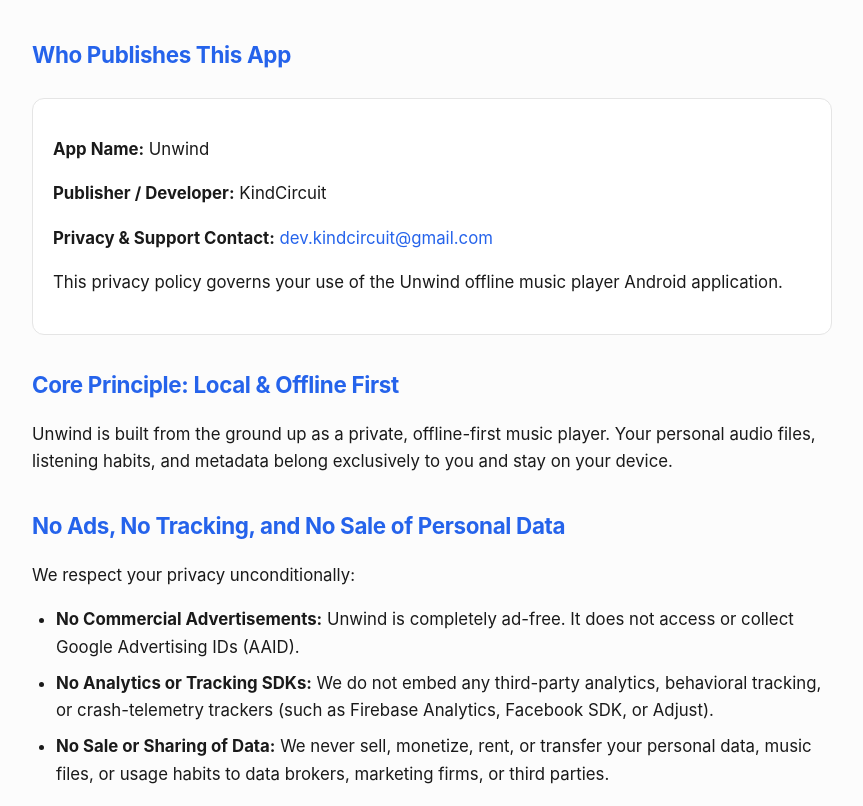
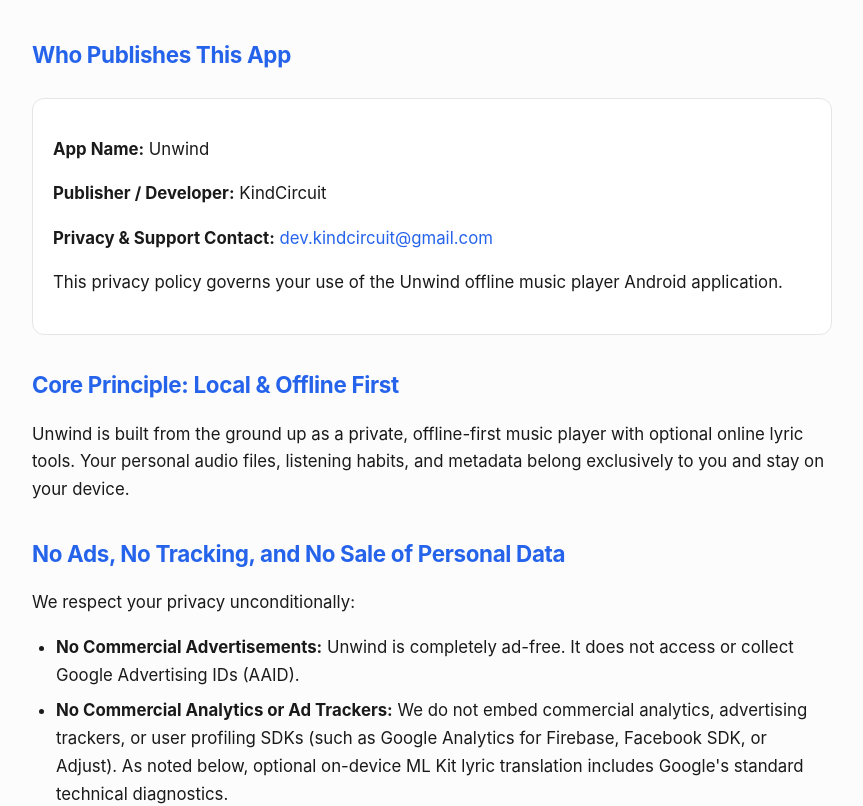
Before and after one commit to kindcircuit/unwind, a plain HTML site: page privacy-policy.html in a window 1280 px wide. Shown: the part 174-980 px from the top of the page, without its empty margins (208-1071 px from the left). Drawn offline with Linux system fonts and the light colour scheme.

Commit message:
Add files via upload

```diff
--- a/privacy-policy.html
+++ b/privacy-policy.html
@@ -108,7 +108,7 @@
 
 <section>
     <h2>Core Principle: Local &amp; Offline First</h2>
-    <p>Unwind is built from the ground up as a private, offline-first music player. Your personal audio files, listening habits, and metadata belong exclusively to you and stay on your device.</p>
+    <p>Unwind is built from the ground up as a private, offline-first music player with optional online lyric tools. Your personal audio files, listening habits, and metadata belong exclusively to you and stay on your device.</p>
 </section>
 
 <section>
@@ -116,7 +116,7 @@
     <p>We respect your privacy unconditionally:</p>
     <ul>
         <li><strong>No Commercial Advertisements:</strong> Unwind is completely ad-free. It does not access or collect Google Advertising IDs (AAID).</li>
-        <li><strong>No Analytics or Tracking SDKs:</strong> We do not embed any third-party analytics, behavioral tracking, or crash-telemetry trackers (such as Firebase Analytics, Facebook SDK, or Adjust).</li>
+        <li><strong>No Commercial Analytics or Ad Trackers:</strong> We do not embed commercial analytics, advertising trackers, or user profiling SDKs (such as Google Analytics for Firebase, Facebook SDK, or Adjust). As noted below, optional on-device ML Kit lyric translation includes Google's standard technical diagnostics.</li>
         <li><strong>No Sale or Sharing of Data:</strong> We never sell, monetize, rent, or transfer your personal data, music files, or usage habits to data brokers, marketing firms, or third parties.</li>
     </ul>
 </section>
@@ -155,7 +155,7 @@
 
 <section>
     <h2>On-Device Lyric Translation</h2>
-    <p>Optional lyric translation uses Google's on-device ML Kit translation and language identification libraries. Lyric text and translation output are processed entirely on your device and are never sent to Google servers. ML Kit libraries may send standard diagnostic and performance metrics to Google for service maintenance and translation model downloads according to <a href="https://developers.google.com/ml-kit/terms" target="_blank" rel="noopener">Google's ML Kit Terms</a>.</p>
+    <p>Optional lyric translation uses Google's on-device ML Kit translation and language identification libraries. Lyric text and translation output are processed entirely on your device and are never sent to Google servers. To perform translations, the libraries may contact Google servers to download language translation models. In accordance with Google's SDK requirements, ML Kit libraries automatically collect standard diagnostic, performance, and device metrics (such as API call latency, error codes, and device model) for service maintenance and reliability. For complete details, see <a href="https://developers.google.com/ml-kit/terms" target="_blank" rel="noopener">Google's ML Kit Terms</a> and <a href="https://developers.google.com/ml-kit/android-data-disclosure" target="_blank" rel="noopener">Google's ML Kit Data Disclosure</a>.</p>
 </section>
 
 <section>
```
